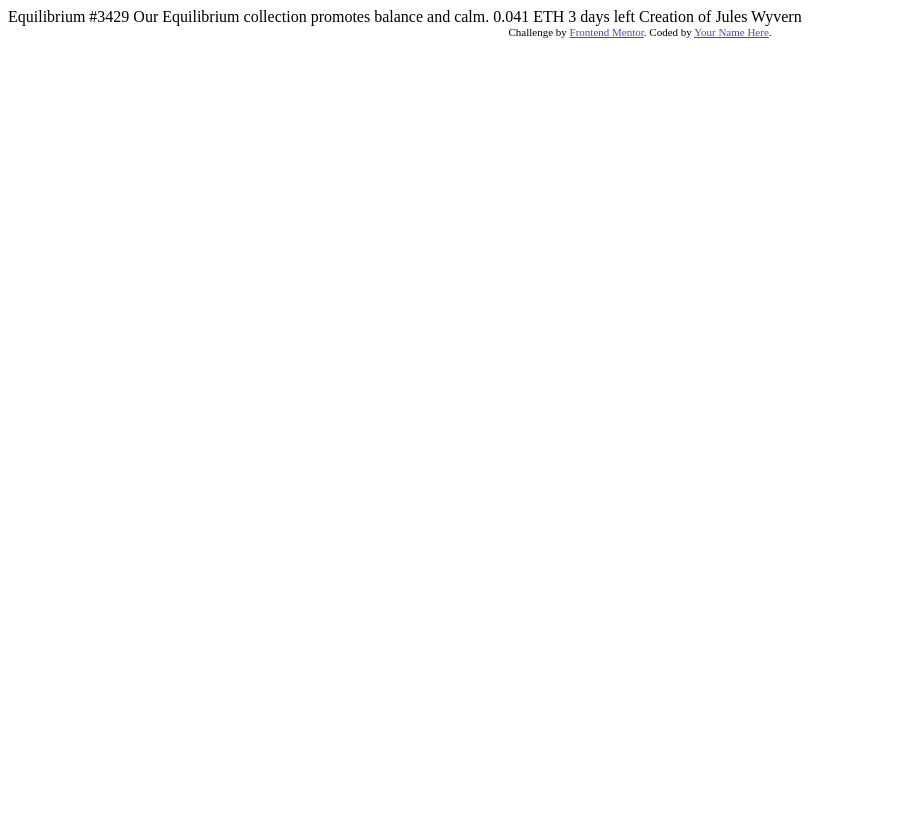
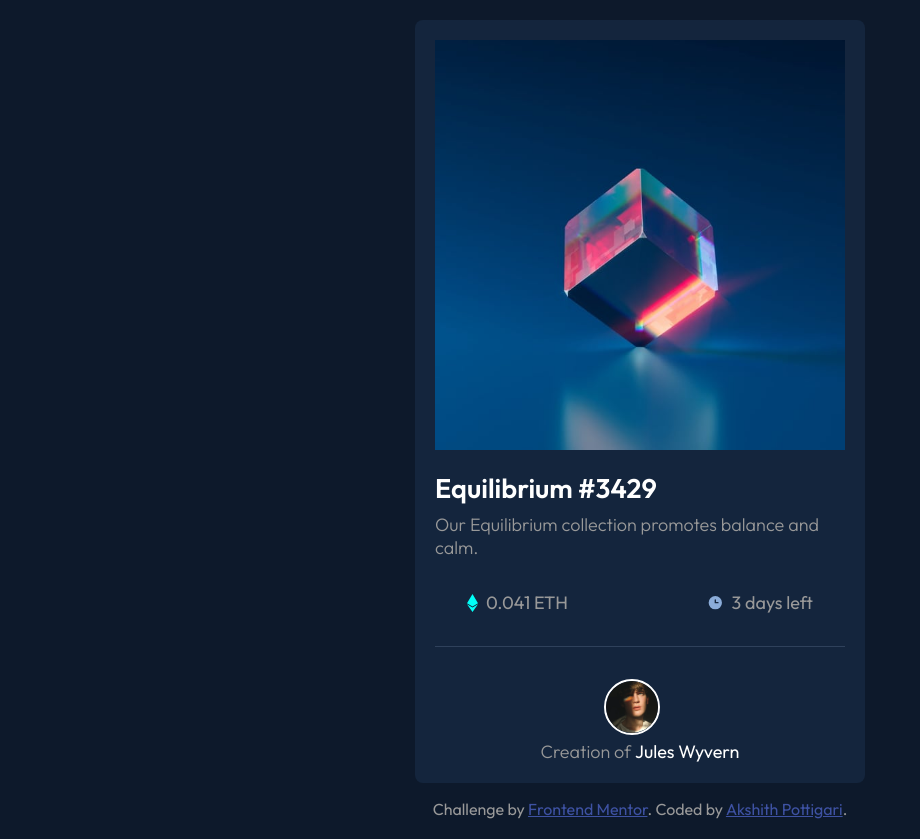
Before and after one commit to Akshithpottigari/nft-preview-card-component-main, a plain HTML site: page index.html in a window 1280 px wide. Shown: the whole page, without its empty margins (0-920 px from the left). Before the commit the page ends 800 px from the top, so only its background shows below. Drawn offline with Linux system fonts and the light colour scheme.

Commit message:
uploading

```diff
--- /dev/null
+++ b/css/style.css
@@ -0,0 +1,136 @@
+@import url('https://fonts.googleapis.com/css2?family=Outfit:wght@300;400;600&display=swap');
+
+*{
+    margin: 0;
+    padding: 0;
+    box-sizing: border-box;
+}
+:root{
+    --soft-blue: hsl(215, 51%, 70%);
+    --cyan: hsl(178, 100%, 50%);
+
+    /* ### Neutral */
+
+--main-bg: hsl(217, 54%, 11%);
+--card-bg: hsl(216, 50%, 16%);
+--line: hsl(215, 32%, 27%);
+--White: hsl(0, 0%, 100%);
+padding: 1.25rem;
+
+}
+
+img{
+    max-width: 100%;
+}
+
+ul{
+    list-style-type: none;
+}
+p{
+    font-weight: 300;
+}
+body{
+    font-family: 'Outfit', sans-serif;
+    font-size: 18px;
+    background-color: var(--main-bg);
+    color: hsl(0, 0%, 60%);;
+}
+
+.container{
+    padding: 1.25rem;
+    background-color: var(--card-bg);
+    border-radius: 0.5rem;
+    margin-bottom: 1rem;
+}
+
+.container .main-image{
+    position: relative;
+
+}
+
+.container .main-image div{
+    position: absolute;
+    top: 0;
+    background-color: hsl(178, 100%, 50%, 60%);
+    width: 100%;
+    height: calc(100% - 4px);
+    z-index: 999;
+    opacity: 0;
+    transition: opacity 0.3s ease-in-out;
+}
+.container .main-image div:hover{
+    opacity: 1;
+    cursor: pointer;
+}
+.container .main-image div img{
+    position: absolute;
+    left: 50%;
+    top: 50%;
+    transform: translate(-50%, -50%);
+}
+
+
+
+.container h2{
+    color: var(--White);
+    margin: 1rem 0.5rem 0.5rem 0;
+
+}
+.container h2:hover{
+    color: var(--cyan);
+    cursor:pointer;
+}
+
+.container ul{
+    display: flex;
+    align-items: center;
+    justify-content: space-between;
+    padding: 2rem;
+    border-bottom: 1px solid var(--line);
+}
+
+.container ul li{
+    display: flex;
+    align-items: center;
+}
+
+.container ul li img{
+    margin-right: 0.5rem;
+}
+
+.ethereum{
+    color: var(--cyan);
+}
+
+.container .avatar{
+    display: 12px;
+    text-align: center;
+    padding-top: 2rem;
+
+}
+.container .avatar img{
+    width: 3.5rem;
+    border: 2px solid var(--White);
+    border-radius: 50%;
+    margin-right: 1rem;
+}
+
+.container .avatar p span{
+ color: var(--White);
+ font-weight: 400;
+}
+
+.container .avatar p span:hover{
+    color: var(--cyan);
+    cursor:pointer;
+}
+
+.attribution { font-size: 16px; text-align: center; }
+.attribution a { color: hsl(228, 45%, 44%); }
+
+@media (min-width: 500px){
+    .container{
+        width: 450px;
+        margin: 0 auto 1rem;
+    }
+}
--- a/index.html
+++ b/index.html
@@ -5,29 +5,47 @@
   <meta name="viewport" content="width=device-width, initial-scale=1.0"> <!-- displays site properly based on user's device -->
 
   <link rel="icon" type="image/png" sizes="32x32" href="./images/favicon-32x32.png">
-
+  <link rel="stylesheet" type="text/css" href="css/style.css">
   <title>Frontend Mentor | NFT preview card component</title>
 
   <!-- Feel free to remove these styles or customise in your own stylesheet 👍 -->
-  <style>
+  <!-- <style>
     .attribution { font-size: 11px; text-align: center; }
     .attribution a { color: hsl(228, 45%, 44%); }
-  </style>
+  </style> -->
 </head>
 <body>
 
-  Equilibrium #3429
-
-  Our Equilibrium collection promotes balance and calm.
-
-  0.041 ETH
-  3 days left
-
-  Creation of Jules Wyvern
+    <div class="container">
+      <article class="main-image">
+        <img src="./images/image-equilibrium.jpg">
+        <div>
+          <img src="./images/icon-view.svg">
+        </div>
+      </article>
+      <article>
+        <h2>
+          Equilibrium #3429
+      </h2>
+      <p>Our Equilibrium collection promotes balance and calm.</p>
+    </article>
+    <ul>
+      <li class="eth">
+      <img src="./images/icon-ethereum.svg">
+    0.041 ETH</li>
+      <li>
+      <img src="./images/icon-clock.svg">
+      3 days left</li>
+    </ul>
+    <article class="avatar">
+      <img src="./images/image-avatar.png">
+      <p>Creation of <span>Jules Wyvern</span></p>
+    </article>
+    </div>
 
   <div class="attribution">
     Challenge by <a href="https://www.frontendmentor.io?ref=challenge" target="_blank">Frontend Mentor</a>.
-    Coded by <a href="#">Your Name Here</a>.
+    Coded by <a href="https://github.com/Akshithpottigari">Akshith Pottigari</a>.
   </div>
 </body>
 </html>
```
